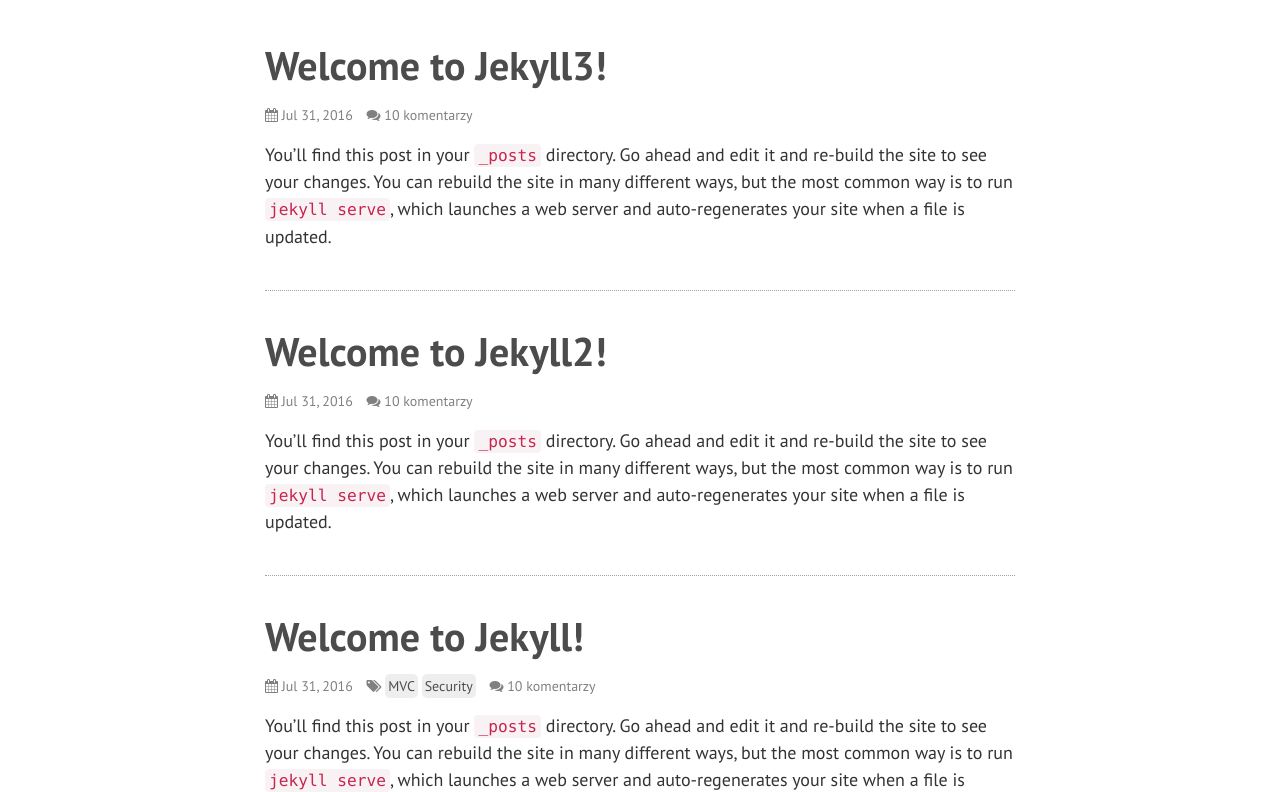
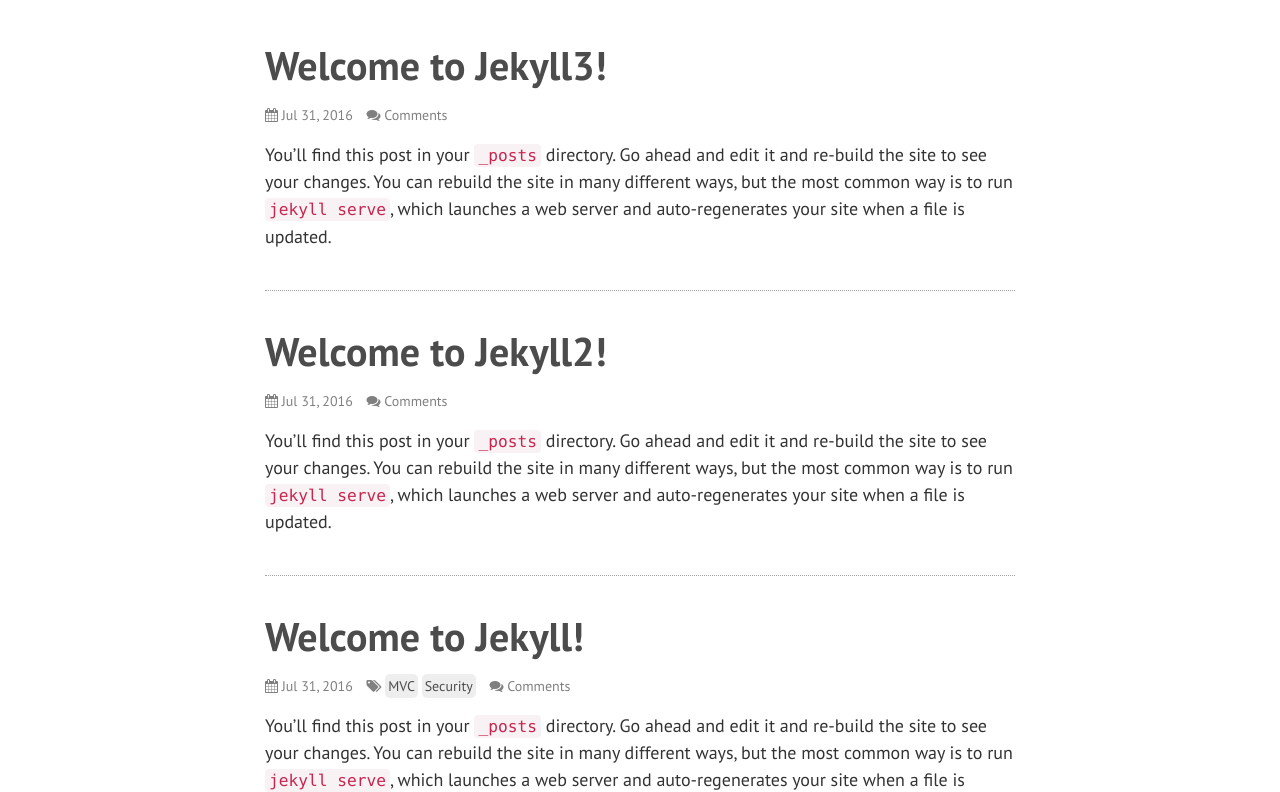
Before and after one commit to wpelczar/Blog, a Jekyll site: the page built from index.html, in a window 1280 px wide and 1400 px high. Shown: the part 330-1122 px from the top of the window. Built offline with Jekyll 4.4.1, drawn with Linux system fonts in a browser that asks for light colours; nearby versions of some CDN libraries; comment, search, counter and statistics services are not loaded.

Commit message:
Disqus comment count

```diff
--- a/_config.yml
+++ b/_config.yml
@@ -10,7 +10,7 @@
 email: wpelczar1@gmail.com
 description: Programming Blog by Wojciech Pelczar
 baseurl: "/blog" # the subpath of your site, e.g. /blog
-url: "http://yourdomain.com" # the base hostname & protocol for your site
+url: "https://wpelczar.github.io" # the base hostname & protocol for your site
 github_username:  wpelczar
 permalink: pretty
 rss: "https://wpelczar.github.io/blog/feed.xml"
--- a/_configDev.yml
+++ b/_configDev.yml
@@ -1,3 +1,4 @@
 email: Test555Developer@gmail.com
 baseurl: ""
+url: "http://localhost:4000/"
 disqus_shortname: wpelczar-blog-dev
--- /dev/null
+++ b/_includes/disqus_count.html
@@ -0,0 +1 @@
+<script id='dsq-count-scr' src='//{{ site.disqus_shortname }}.disqus.com/count.js' async></script>
--- a/_includes/footer.html
+++ b/_includes/footer.html
@@ -48,3 +48,4 @@
 <script src="{{ '/js/search.js' | prepend: site.baseurl }}"></script>
 <script src="{{ '/js/contact.js' | prepend: site.baseurl }}"></script>
 {% if page.comments %}{% include disqus.html %}{% endif %}
+{% include disqus_count.html %}
--- a/_layouts/post.html
+++ b/_layouts/post.html
@@ -21,14 +21,13 @@
           </span>
           {% endif %}
           <span class="post-comments-icon">
-              <a href="#">
+              <a href="#disqus_thread">
                 <i class="fa fa-comments"></i>
-                <span>10 komentarzy</span>
+                <span class="disqus-comment-count" data-disqus-url="{{ page.url || prepend: site.baseurl || prepend: site.url }}">comments</span>
           </a>
           </span>
         </div>
       </header>
-
       <div class="post-content" itemprop="articleBody">
         {{ content }}
       </div>
--- a/_posts/2016-07-31-welcome-to-jekyll2.markdown
+++ b/_posts/2016-07-31-welcome-to-jekyll2.markdown
@@ -3,6 +3,7 @@
 title:  "Welcome to Jekyll2!"
 date:   2016-07-31 07:49:23 +0200
 categories: jekyll update
+comments: true
 ---
 You’ll find this post in your `_posts` directory. Go ahead and edit it and re-build the site to see your changes. You can rebuild the site in many different ways, but the most common way is to run `jekyll serve`, which launches a web server and auto-regenerates your site when a file is updated.
 
--- a/_posts/2016-07-31-welcome-to-jekyll3.markdown
+++ b/_posts/2016-07-31-welcome-to-jekyll3.markdown
@@ -3,6 +3,7 @@
 title:  "Welcome to Jekyll3!"
 date:   2016-07-31 07:49:23 +0200
 categories: jekyll update
+comments: true
 ---
 You’ll find this post in your `_posts` directory. Go ahead and edit it and re-build the site to see your changes. You can rebuild the site in many different ways, but the most common way is to run `jekyll serve`, which launches a web server and auto-regenerates your site when a file is updated.
 
--- a/index.html
+++ b/index.html
@@ -1,7 +1,6 @@
 ---
 layout: default
 ---
-
 <div class="row">
   <div class="col-md-8 col-md-offset-2">
     {% for post in site.posts %}
@@ -21,14 +20,13 @@
         <span class="tags">
               <i class="fa fa-tags"></i>
               {% for tag in post.tags %}
-              <span class="tag">{{ tag }}</span>
-              {% endfor %}
+              <span class="tag">{{ tag }}</span> {% endfor %}
         </span>
         {% endif %}
         <span class="post-comments-icon">
-              <a href="#">
+          <a href="{{ post.url | prepend: site.baseurl }}#disqus_thread">
             <i class="fa fa-comments"></i>
-                <span>10 komentarzy</span>
+            <span class="disqus-comment-count" data-disqus-url="{{ post.url || prepend: site.baseurl || prepend: site.url }}">Comments</span>
           </a>
         </span>
       </div>
```
Lines whose indentation alone changed are shown as unchanged.
